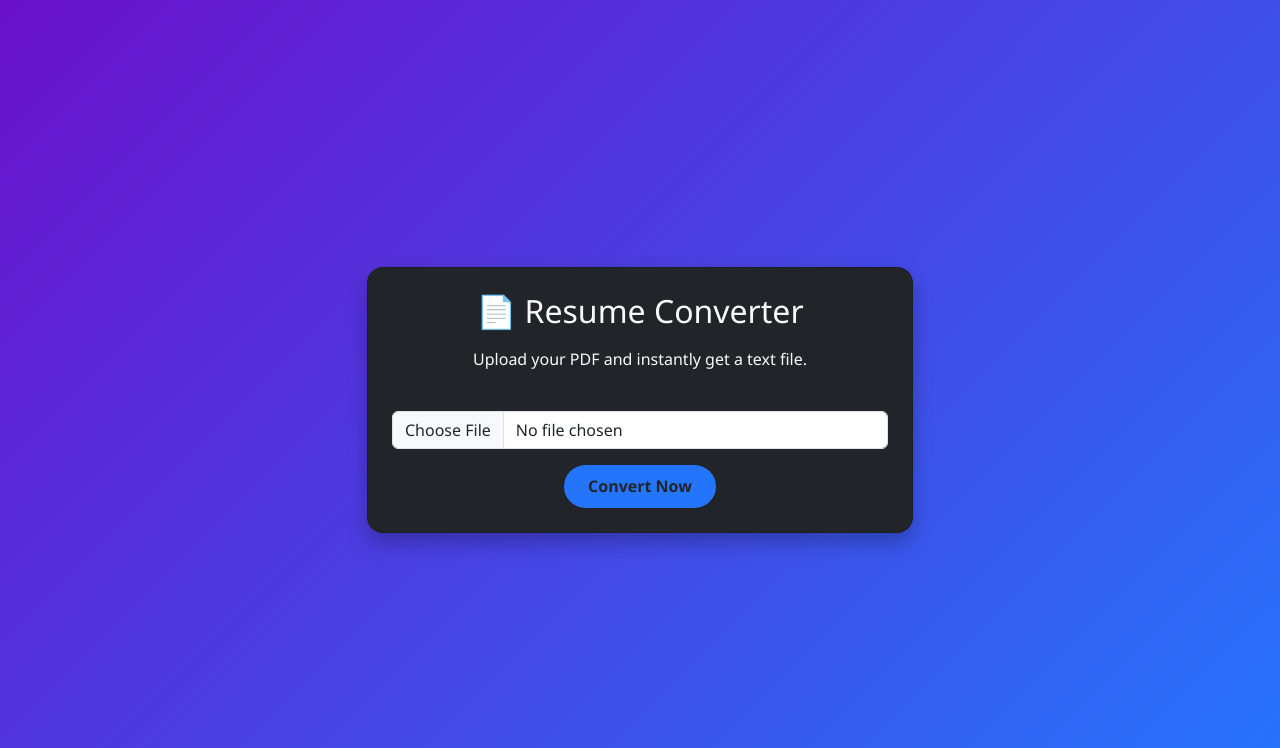
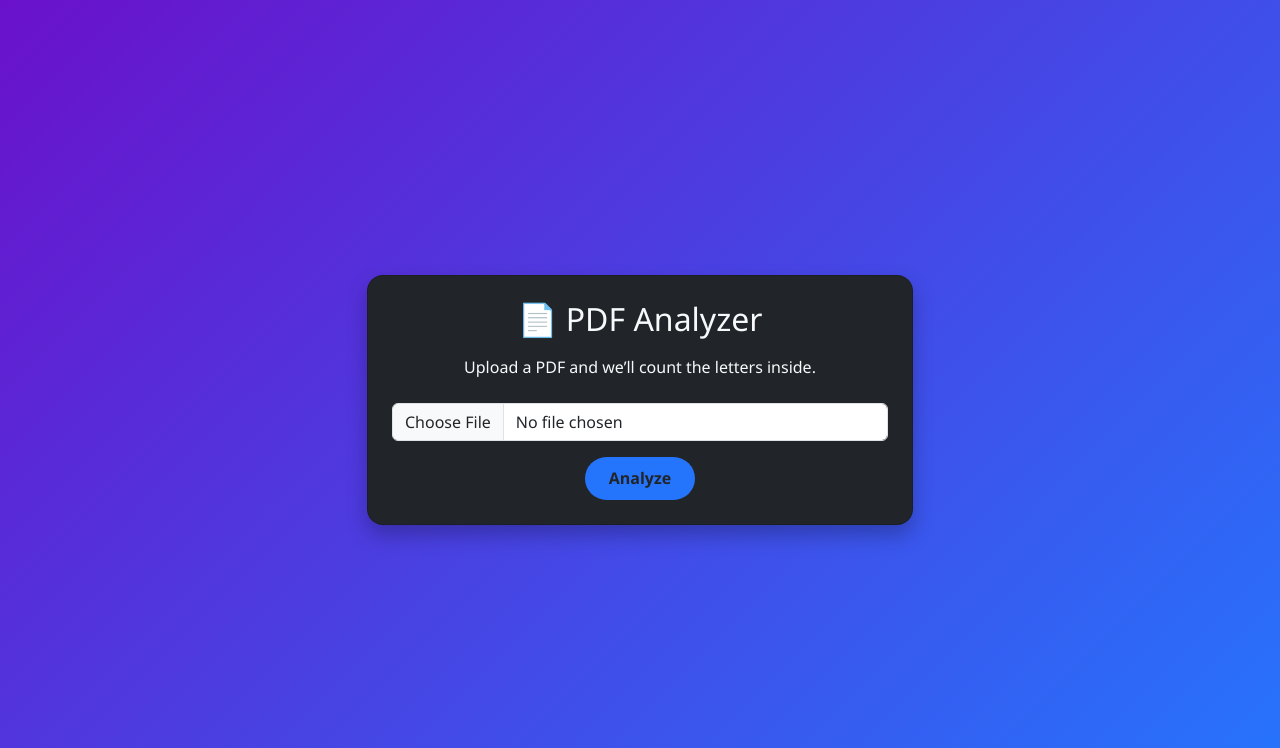
Before and after one commit to Harin211/UNSW-AI-resume-checker, a Flask app: page / in a window 1280 px wide. Shown: the top 748 px of the page. Run offline with Flask 3, Linux system fonts and the light colour scheme.

Commit message:
testing out a different function for the resume

```diff
--- /dev/null
+++ b/analyze.py
@@ -0,0 +1,4 @@
+# analyze.py
+def count_letters(text: str) -> int:
+    """Counts only alphabetic letters in the text."""
+    return sum(1 for ch in text if ch.isalpha())
--- a/templates/index.html
+++ b/templates/index.html
@@ -2,7 +2,7 @@
 <html lang="en">
 <head>
   <meta charset="UTF-8">
-  <title>PDF to Text Converter</title>
+  <title>PDF Analyzer</title>
   <link href="https://cdn.jsdelivr.net/npm/bootstrap@5.3.2/dist/css/bootstrap.min.css" rel="stylesheet">
   <style>
     body {
@@ -30,9 +30,6 @@
       background: #6a11cb;
       transform: scale(1.05);
     }
-    .file-input {
-      margin-top: 1rem;
-    }
   </style>
 </head>
 <body>
@@ -40,12 +37,15 @@
     <div class="row justify-content-center">
       <div class="col-md-6">
         <div class="card p-4 text-center bg-dark text-light">
-          <h2 class="mb-3">📄 Resume Converter</h2>
-          <p class="mb-4">Upload your PDF and instantly get a text file.</p>
-          <form action="/upload" method="post" enctype="multipart/form-data">
-            <input type="file" class="form-control file-input" name="file" accept="application/pdf" required>
-            <button type="submit" class="btn btn-custom mt-3">Convert Now</button>
+          <h2 class="mb-3">📄 PDF Analyzer</h2>
+          <p class="mb-4">Upload a PDF and we’ll count the letters inside.</p>
+          <form action="/upload/" method="post" enctype="multipart/form-data">
+            <input type="file" class="form-control" name="file" accept="application/pdf" required>
+            <button type="submit" class="btn btn-custom mt-3">Analyze</button>
           </form>
+          {% if result %}
+            <div class="alert alert-info mt-4">{{ result }}</div>
+          {% endif %}
         </div>
       </div>
     </div>
```
Also changed, not shown: main.py (+12 -13 lines), 1 other file.
